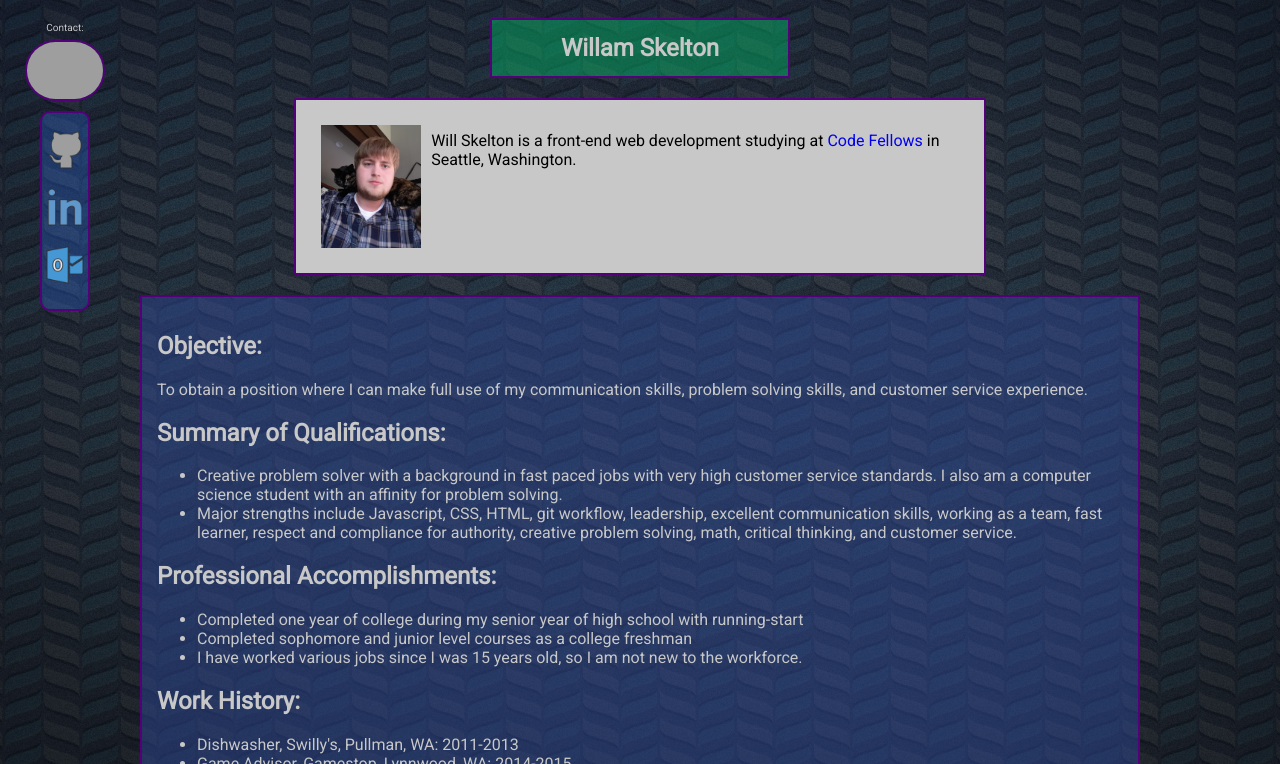
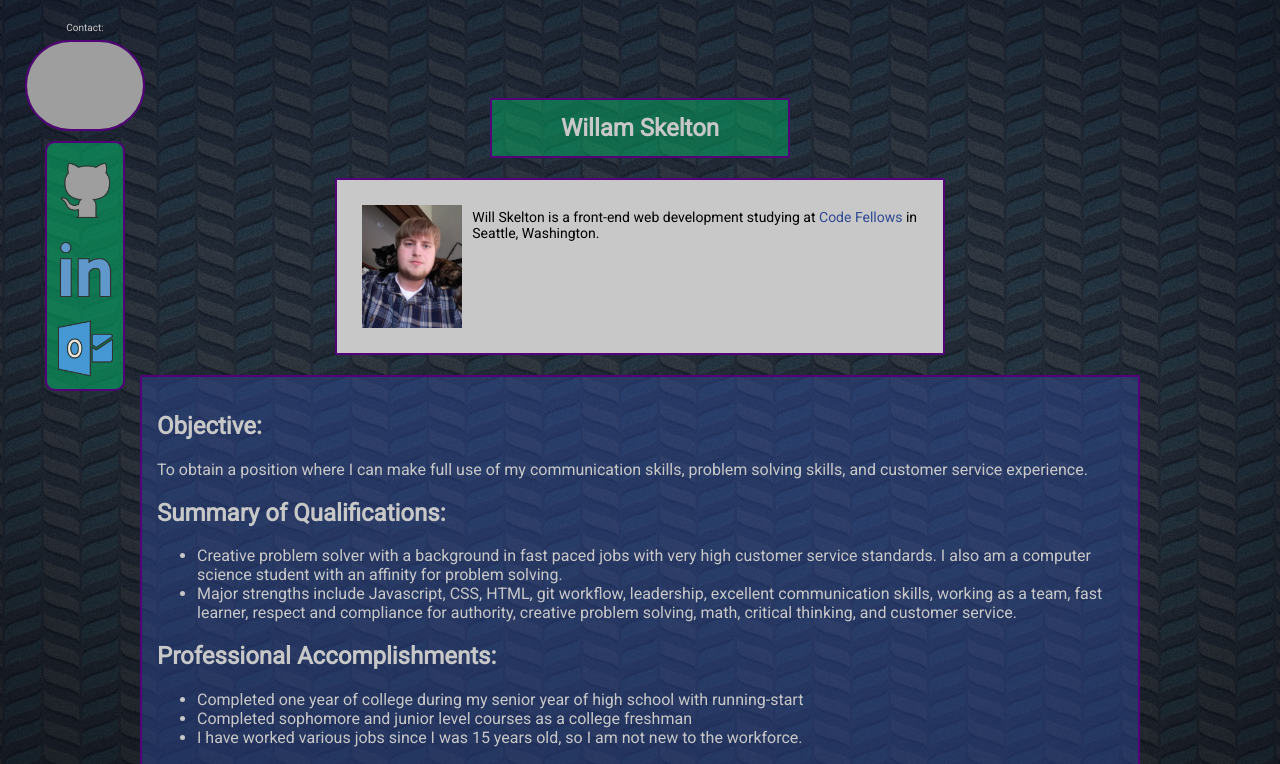
Before and after one commit to WillSkelton/portfolio, a plain HTML site: page resume.html in a window 1280 px wide. Both pictures are taken after a click on the picture 65 px from the left and 70 px from the top of the page. Shown: the top 764 px of the page. Drawn offline with Linux system fonts and the light colour scheme; grey boxes are pictures that could not be loaded.

Commit message:
Fixed some stuff on the landing page.

```diff
--- a/connect-script.js
+++ b/connect-script.js
@@ -4,14 +4,14 @@ function expandSocialIcons(){
 	var logoArray = document.getElementsByClassName('smallSocial');
 	if (toggle) {
 		toggle = false;
-		element.style.backgroundColor = "rgba(43, 111, 232, .3)";
+		element.style.backgroundColor = "rgba(5, 171, 101, .6)";
 		element.style.opacity = 1;
-		logoArray[0].style.height = '50px';
-		logoArray[0].style.width = '50px';
-		logoArray[1].style.height = '50px';
-		logoArray[1].style.width = '50px';
-		logoArray[2].style.height = '50px';
-		logoArray[2].style.width = '50px';
+		logoArray[0].style.height = '75px';
+		logoArray[0].style.width = '75px';
+		logoArray[1].style.height = '75px';
+		logoArray[1].style.width = '75px';
+		logoArray[2].style.height = '75px';
+		logoArray[2].style.width = '75px';
 
 	}
 	else {
--- a/index-style.css
+++ b/index-style.css
@@ -1,13 +1,19 @@
+html{
+	height: 100%;
+}
 body{
 	background-image: url(assets/backgrounds/blue-stripes.jpg);
 	background-repeat: no-repeat;
-  background-size: 110%;
+  background-size: cover;
 	background-attachment: fixed;
+
 	display: flex;
 	flex-direction: column;
 	align-items: center;
-	justify-content: flex-start;
-	font-family: 'Ubuntu', sans-serif;
+	justify-content: center;
+	font-family: 'Roboto', sans-serif;
+	margin: 0px;
+	height: 100%;
 
 }
 #enterIcon{
@@ -25,7 +31,12 @@ body{
 	/*padding: 20px*/
 }
 
-
+#center{
+	position: fixed;
+	display: flex;
+	flex-direction: column;
+	align-items: center;
+}
 
 
 
--- a/resume-style.css
+++ b/resume-style.css
@@ -40,8 +40,8 @@ main{
 	margin: 5px;
 	border: 2px solid rgba(84, 0, 122, 1);;
 	border-radius: 10px;
-	width: 50px;
-	height: 200px;
+	width: 80px;
+	height: 250px;
 	padding: 10px;
 	box-sizing: border-box;
 	display: flex;
@@ -52,7 +52,7 @@ main{
 #generalIcon{
 	border: 2px solid rgba(84, 0, 122, 1);;
 	border-radius: 100px;
-	width: 76px;
+	width: 116px;
 	margin: 5px;
 }
 #arrowDown{
@@ -63,7 +63,7 @@ main{
 	width: 50px;
 }
 .smallSocial{
-	width: 50px;
+	width: 0px;
 }
 #title{
 	max-width: 800px;
@@ -73,6 +73,7 @@ main{
 	background-color: rgba(5, 171, 101, .5);
 	border: 2px solid rgba(84, 0, 122, 1);
 	margin: 10px;
+	margin-top: 90px;
 	padding: 5px;
 	display: flex;
 	flex-direction: column;
@@ -88,6 +89,7 @@ main{
 	background-color: rgba(200, 200, 200, 1.0);
 	border: 2px solid rgba(84, 0, 122, 1);
 	font-family: 'Roboto', sans-serif;
+	font-size: 14px;
 	border-radius: 2px;
 	min-width: 500px;
 	max-width: 1000px;
@@ -103,12 +105,16 @@ main{
 }
 #school-link{
 	text-decoration: none;
+	color: rgba(47, 73, 147, 1);
 }
 #school-link:hover{
 	color: rgba(5, 171, 101, 1);
+	background-color: rgba(0, 0, 0, 1);
+	font-weight: bold;
 }
 #resume{
 	font-family: 'Roboto', sans-serif;
+	font-size: 16px;
 	background-color: rgba(47, 73, 147, 0.5);
 	color: rgba(200, 200, 200, 1.0);
 	border: 2px solid rgba(84, 0, 122, 1);
```
Also changed, not shown: index.html (+4 -2 lines).
